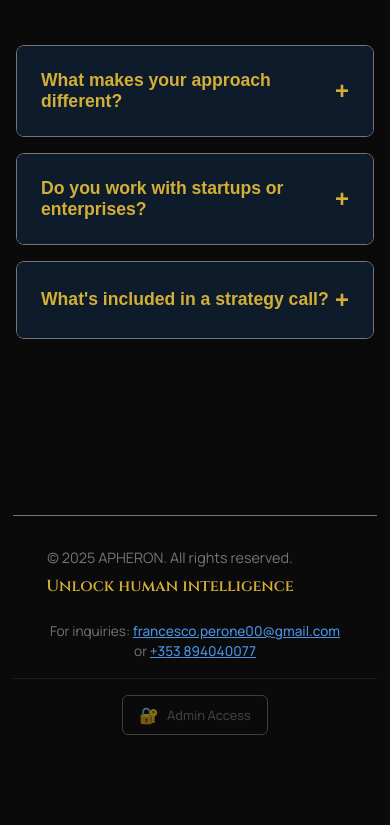
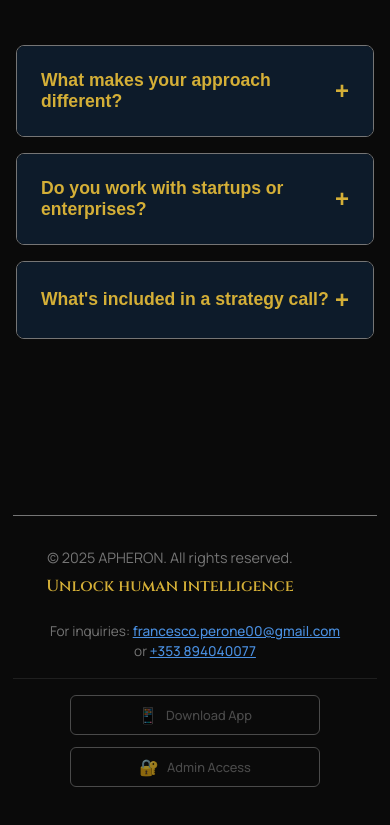
Before and after one commit to Afanakavav/apheron-homepage, a plain HTML site: page index.html in a window 390 px wide. Shown: the part 1584-2409 px from the top of the page. Before the commit the page ends 2367 px from the top, so only its background shows below. Drawn offline with Linux system fonts and the light colour scheme.

Commit message:
Add Download App button next to Admin Access in footer, visible on all devices

```diff
--- a/index.html
+++ b/index.html
@@ -229,16 +229,16 @@
                         or
                         <a href="tel:+353894040077" class="contact-link">+353 894040077</a>
                     </p>
-                    <button id="download-app-btn" class="download-app-btn">
-                        <span class="download-icon">📱</span>
-                        Scarica l'app Apheron
-                    </button>
                 </div>
             </div>
-            <div class="footer-admin">
-                <a href="admin.html" class="admin-link" title="Admin Access">
-                    <span class="admin-icon">🔐</span>
-                    <span class="admin-text">Admin Access</span>
+            <div class="footer-actions">
+                <button id="download-app-btn" class="footer-action-btn download-btn">
+                    <span class="btn-icon">📱</span>
+                    <span class="btn-text">Download App</span>
+                </button>
+                <a href="admin.html" class="footer-action-btn admin-btn" title="Admin Access">
+                    <span class="btn-icon">🔐</span>
+                    <span class="btn-text">Admin Access</span>
                 </a>
             </div>
         </footer>
--- a/script.js
+++ b/script.js
@@ -390,11 +390,14 @@ function initializeDownloadButton() {
 
     if (!downloadBtn) return;
 
-    // Show button only on mobile devices and not in standalone mode
-    if (!isMobileDevice() || isInStandaloneMode()) {
+    // Hide button only if already in standalone mode (already installed)
+    if (isInStandaloneMode()) {
         downloadBtn.style.display = 'none';
         return;
     }
+
+    // Show button on all devices (desktop and mobile)
+    downloadBtn.style.display = 'inline-flex';
 
     downloadBtn.addEventListener('click', () => {
         if (isIOS()) {
--- a/styles.css
+++ b/styles.css
@@ -652,44 +652,18 @@ body::before {
     text-decoration: none;
 }
 
-/* Download App Button */
-.download-app-btn {
-    background: transparent;
-    border: 1px solid var(--accent);
-    color: var(--accent);
-    padding: 0.6rem 1.2rem;
-    border-radius: 6px;
-    font-size: 0.85rem;
-    font-weight: 500;
-    cursor: pointer;
-    transition: all 0.3s ease;
+/* Footer Actions */
+.footer-actions {
     display: flex;
+    justify-content: center;
     align-items: center;
-    gap: 0.5rem;
-    margin-top: 1rem;
-    font-family: 'Manrope', sans-serif;
-}
-
-.download-app-btn:hover {
-    background: var(--accent);
-    color: var(--bg-primary);
-    transform: translateY(-2px);
-    box-shadow: 0 4px 15px rgba(212, 175, 55, 0.3);
-}
-
-.download-icon {
-    font-size: 1rem;
-}
-
-/* Admin Link */
-.footer-admin {
-    text-align: center;
+    gap: 1rem;
     padding-top: 1.5rem;
     margin-top: 1.5rem;
     border-top: 1px solid rgba(117, 117, 117, 0.2);
 }
 
-.admin-link {
+.footer-action-btn {
     display: inline-flex;
     align-items: center;
     gap: 0.5rem;
@@ -699,14 +673,15 @@ body::before {
     border-radius: 6px;
     cursor: pointer;
     transition: all 0.3s ease;
-    opacity: 0.5;
+    opacity: 0.6;
     text-decoration: none;
     color: var(--text-secondary);
     font-size: 0.85rem;
     font-family: 'Manrope', sans-serif;
+    font-weight: 500;
 }
 
-.admin-link:hover {
+.footer-action-btn:hover {
     opacity: 1;
     border-color: var(--accent);
     color: var(--accent);
@@ -714,17 +689,32 @@ body::before {
     box-shadow: 0 4px 12px rgba(212, 175, 55, 0.2);
 }
 
-.admin-icon {
+.btn-icon {
     font-size: 1rem;
     transition: all 0.3s ease;
 }
 
-.admin-link:hover .admin-icon {
+.footer-action-btn:hover .btn-icon {
     filter: drop-shadow(0 0 6px rgba(212, 175, 55, 0.6));
 }
 
-.admin-text {
+.btn-text {
     font-weight: 500;
+}
+
+/* Specific button styles */
+.download-btn:hover {
+    border-color: #4A90E2;
+    color: #4A90E2;
+}
+
+.download-btn:hover .btn-icon {
+    filter: drop-shadow(0 0 6px rgba(74, 144, 226, 0.6));
+}
+
+.admin-btn:hover {
+    border-color: var(--accent);
+    color: var(--accent);
 }
 
 /* Instruction Modals */
@@ -959,14 +949,19 @@ body::before {
         font-size: 0.85rem;
     }
 
-    .footer-admin {
+    .footer-actions {
+        flex-direction: column;
         padding-top: 1rem;
         margin-top: 1rem;
+        gap: 0.8rem;
     }
 
-    .admin-link {
+    .footer-action-btn {
         font-size: 0.8rem;
         padding: 0.5rem 1rem;
+        width: 100%;
+        max-width: 250px;
+        justify-content: center;
     }
 
     .install-content {
@@ -985,12 +980,6 @@ body::before {
 
     .install-btn {
         padding: 0.6rem 1.2rem;
-        font-size: 0.9rem;
-    }
-
-    .download-app-btn {
-        margin-top: 1.5rem;
-        padding: 0.7rem 1.4rem;
         font-size: 0.9rem;
     }
 }
```
